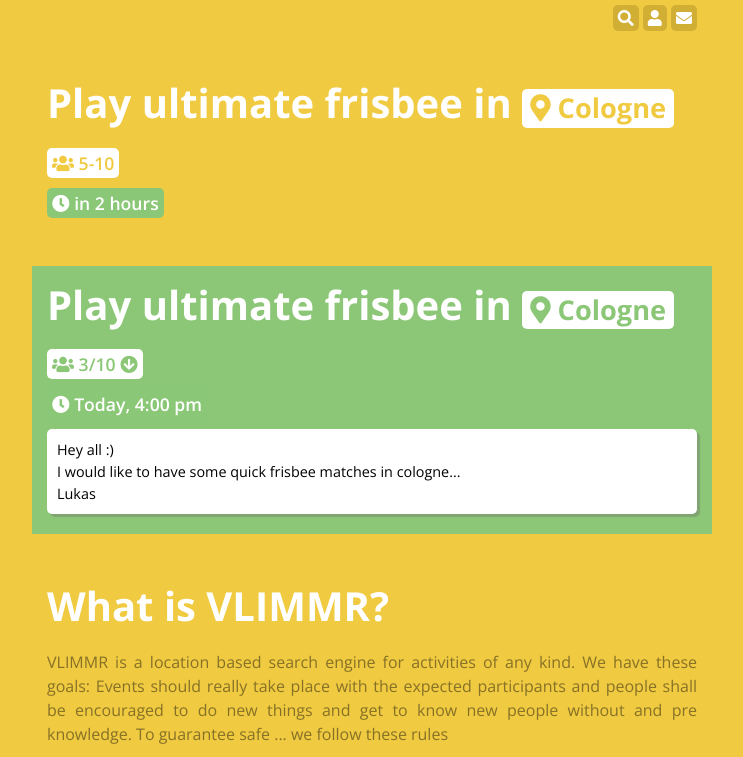
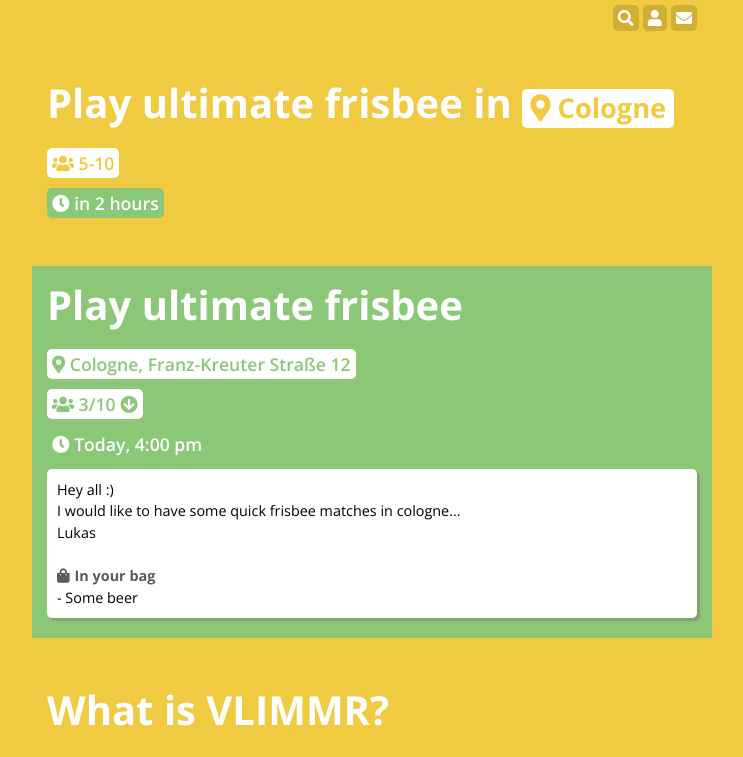
Before and after one commit to luckyluki/vlimmr-design, a plain HTML site: page index.html in a window 1280 px wide. Shown: the top 757 px of the page, without its empty margins (268-1011 px from the left). Drawn offline with nearby package versions, Linux system fonts and the light colour scheme.

Commit message:
added in your bag div

```diff
--- a/index.html
+++ b/index.html
@@ -38,7 +38,8 @@
 
     <main role="main" class="container" style="background-color: #8bc776;">
       <!-- <p id="menu" class="text-right"><i class="fas fa-search"></i> <i class="fas fa-user"></i> <i class="fas fa-envelope"></i></p> -->
-      <h1 class="mt-5" style="font-weight:bold;margin-bottom:20px;padding-top:15px;">Play ultimate frisbee in <span style="color:#8bc776;" class="location"><i class="fas fa-map-marker-alt"></i> Cologne</span></h1>
+      <h1 class="mt-5" style="font-weight:bold;margin-bottom:20px;padding-top:15px;">Play ultimate frisbee</h1>
+      <p class="lead" style="margin-bottom: 10px;"><span class="participants" style="color:#8bc776;"><i class="fas fa-map-marker-alt"></i> Cologne, Franz-Kreuter Straße 12</span></span></p>
       <p class="lead" style="margin-bottom: 10px;"><span class="participants" style="color:#8bc776;"><i class="fas fa-users"></i> 3/10 <i class="fas fa-arrow-circle-down"></i></span></p>
       <p class="lead" style="margin-bottom:10px;"><span class="time-soon"><i class="fas fa-clock"></i> Today, 4:00 pm</span></p>
 
@@ -52,6 +53,9 @@
         Hey all :)<br />
         I would like to have some quick frisbee matches in cologne...<br />
         Lukas
+        <br /><br/>
+        <div style="color: #5e5b5b;"><i class="fas fa-shopping-bag" style="margin-right: 5px;"></i><strong>In your bag</strong></div>
+        - Some beer
       </div>
       <!-- <p class="lead" style="margin-bottom: 10px;"><span class="participants"><i class="fas fa-users"></i> 5-10</span></p> -->
 
```
